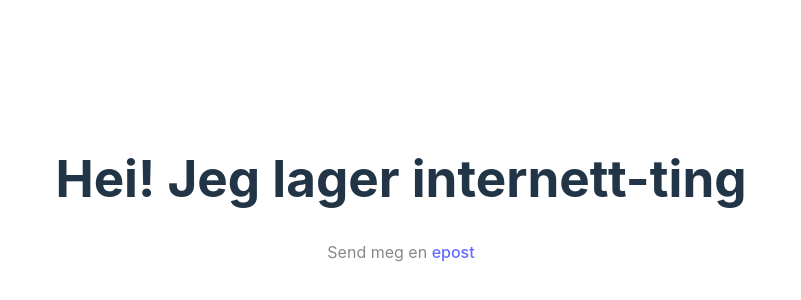
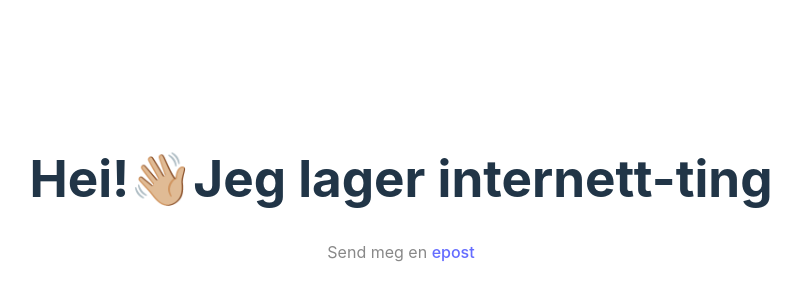
Before and after one commit to kmthorsnes/karlmagnus.no, a React (Vite) app: page / in a window 1280 px wide. Shown: the part 202-502 px from the top of the page, without its empty margins (239-1040 px from the left). Built offline with nearby package versions, Linux system fonts and the light colour scheme.

Commit message:
Add emoji

```diff
--- a/src/App.tsx
+++ b/src/App.tsx
@@ -1,15 +1,14 @@
-
-import './App.css'
+import "./App.css";
 
 function App() {
-
   return (
     <>
-      <h1>Hei! Jeg lager internett-ting</h1>
+      <h1>Hei!👋🏼️Jeg lager internett-ting</h1>
       <p className="read-the-docs">
-Send meg en <a href="mailto:hei@karlmagnus.no">epost</a>      </p>
+        Send meg en <a href="mailto:hei@karlmagnus.no">epost</a>{" "}
+      </p>
     </>
-  )
+  );
 }
 
-export default App
+export default App;
```
Also changed, not shown: 1 other file (tests, documents, lock files or other folders).
